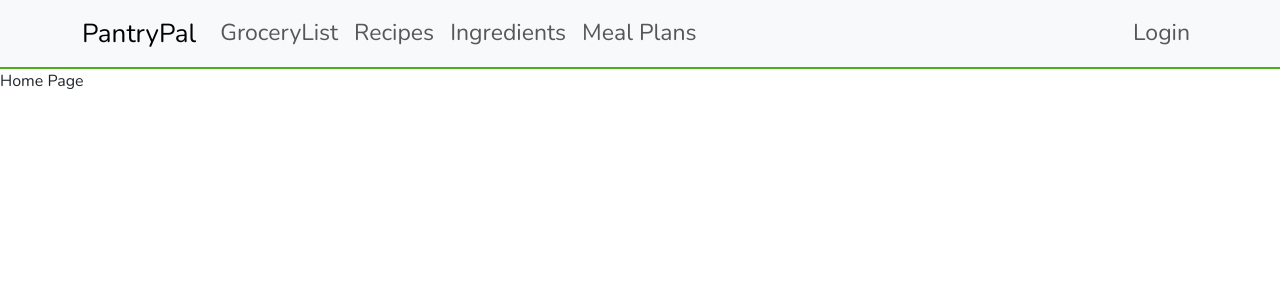
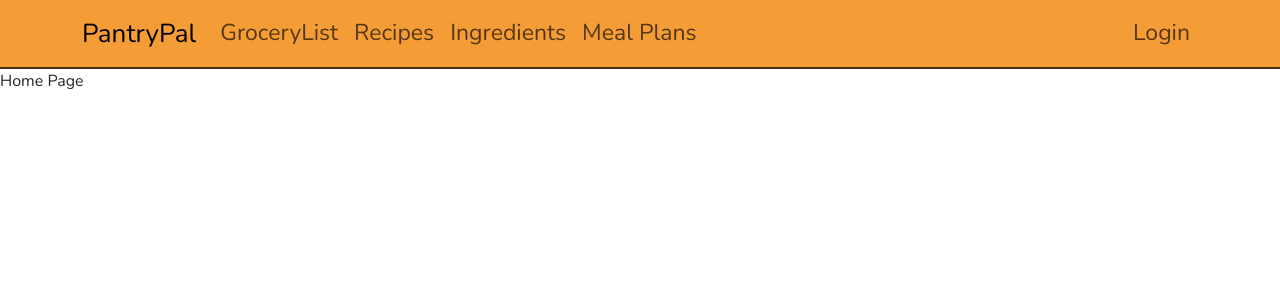
Before and after one commit to JohnSalinas123/CS4650_Web, a React (Vite) app in the folder frontend/: page / in a window 1280 px wide. Shown: the top 300 px of the page. Built offline with nearby package versions, Linux system fonts and the light colour scheme.

Commit message:
changed styling for navbar, add color vars in css

```diff
--- a/frontend/src/styles/general.css
+++ b/frontend/src/styles/general.css
@@ -14,6 +14,17 @@ body {
 	width: 100%;
 }
 
+:root {
+	--carrot_orange: #F49D37;
+	--lavender_blush: #E0D8DE;
+	--emerald: #06D6A0;
+	--olivine: #A1C181;
+	--van-dyke: #523F38;
+	--tangerine: #E9820C;
+	--tigers-eye: #AE6109;
+	--seal-brown: #4E2B04;
+}
+
 #root {
 	width: 100%;
 	height: 100%;
@@ -28,18 +39,22 @@ body {
 
 .navbar-brand {
 	font-size: 26px !important;
+
 }
 
 .nav-font-size {
 	font-size: 23px;
 }
 
+
+
 .nav-link-custom:active {
 	font-weight: normal;
 }
 
 #navElement {
-	border-color: #47b115 !important;
+	border-color: var(--seal-brown) !important;
+	background-color: var(--carrot_orange) !important;
 }
 
 #addEventIcon {
```
